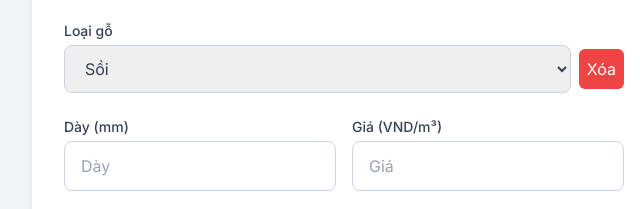
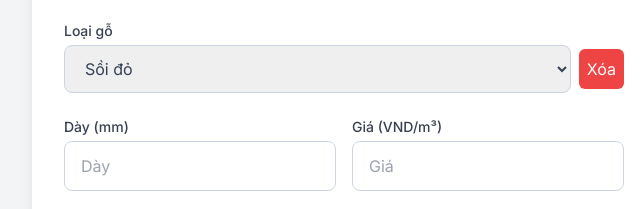
Before and after one commit to ThuanProVjp123p4/AnhThuanFinalCode, a plain HTML site: page index.html in a window 1280 px wide. Shown: the part 269-478 px from the top of the page, 0-640 px from the left. Drawn offline with nearby package versions, Linux system fonts and the light colour scheme.

Commit message:
Update 6 index.html

```diff
--- a/index.html
+++ b/index.html
@@ -219,7 +219,7 @@
                 <label for="woodType" class="block text-sm font-medium text-gray-700">Loại gỗ</label>
                 <div class="flex items-center gap-2 mt-1">
                     <select id="woodType" class="input-field">
-                        <option value="soi">Sồi</option>
+                        <option value="soi">Sồi đỏ</option>
                         <option value="lim">Thông</option>
                         <option value="thong">Thông Xoan Đào</option>
                         <option value="ash">Ash</option>
```
